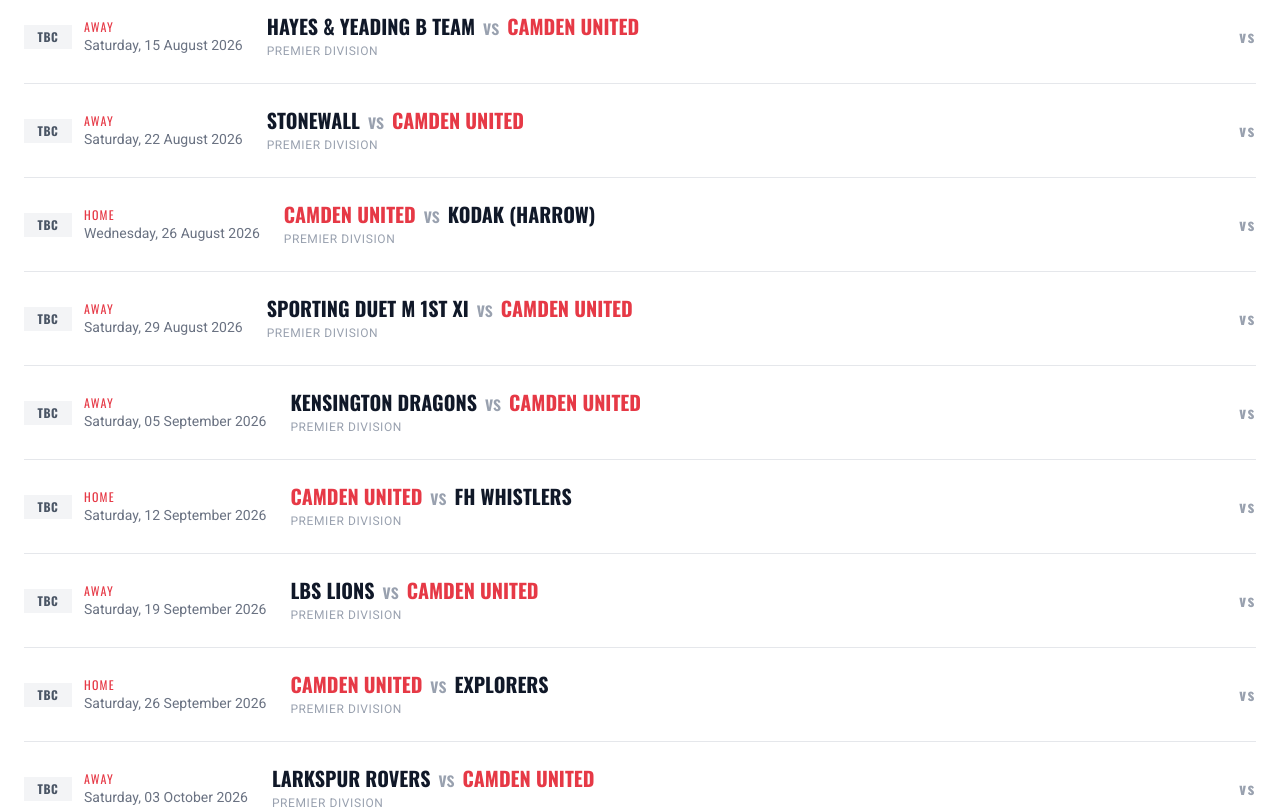
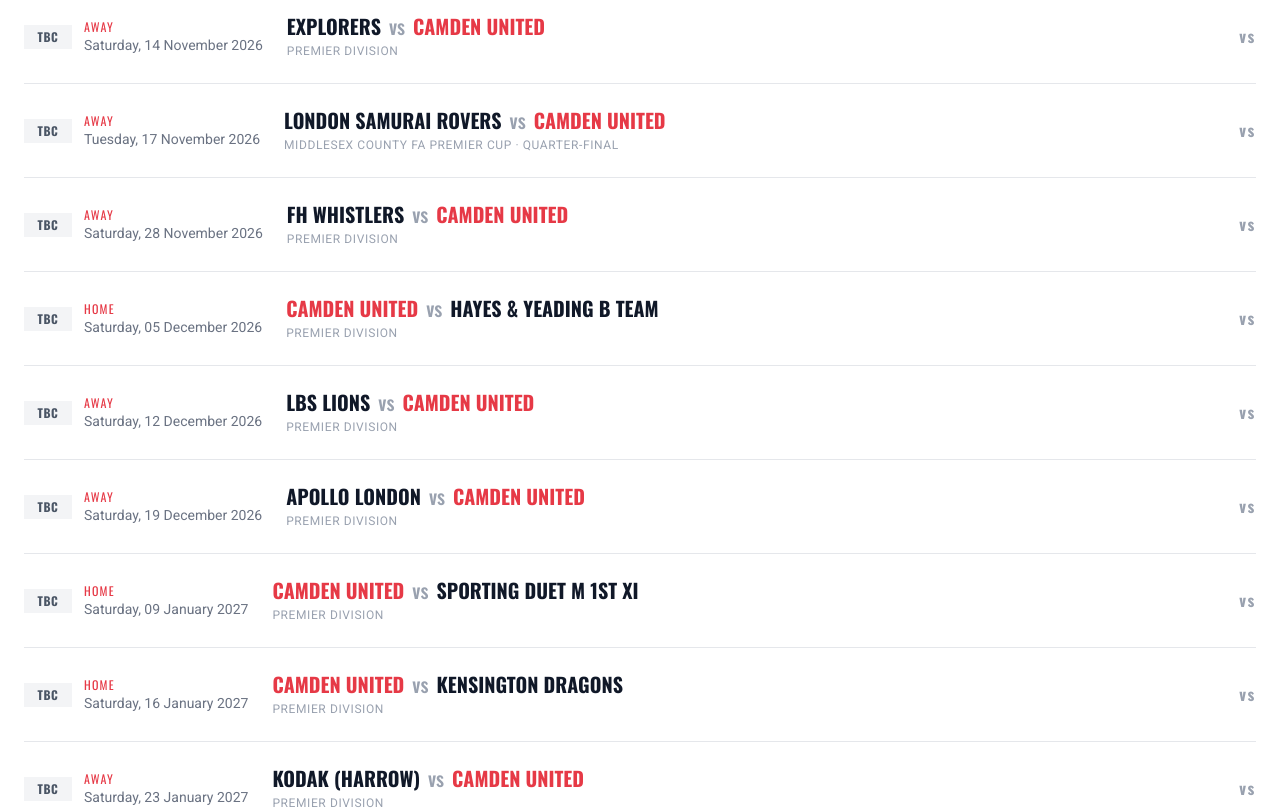
Before and after one commit to trenchsheikh/camden-united, a Next.js app: page /games in a window 1280 px wide. Shown: the part 540-1349 px from the top of the page. Built offline with nearby package versions, Linux system fonts and the light colour scheme.

Commit message:
Replace outdated Camden United fixtures with November–January schedule

```diff
--- a/src/data/fixtures.js
+++ b/src/data/fixtures.js
@@ -1,136 +1,137 @@
 export const MITOO_SOURCE_URL =
   'https://mitoofootball.com/TeamHist.cfm?CI=68&DivisionID=64&TblName=Matches&LeagueCode=MDX2026';
 
-/** Premier Division fixtures for Camden United (from mitoofootball). */
+/** Camden United fixtures transcribed from the November 2026 schedule screenshots. */
 export const fixtures = [
   {
-    id: '2026-08-15-hayes-yeading',
-    date: 'Saturday, 15 August 2026',
-    home: 'Hayes & Yeading B Team',
-    away: 'Camden United',
-    homeScore: null,
-    awayScore: null,
-    opponent: 'Hayes & Yeading B Team',
-    venue: 'Away',
-    played: false,
-    result: 'fixture',
-    competition: 'Premier Division',
+    "id": "2026-11-14-explorers",
+    "date": "Saturday, 14 November 2026",
+    "dateISO": "2026-11-14",
+    "home": "Explorers",
+    "away": "Camden United",
+    "homeScore": null,
+    "awayScore": null,
+    "opponent": "Explorers",
+    "venue": "Away",
+    "played": false,
+    "result": "fixture",
+    "competition": "Premier Division"
   },
   {
-    id: '2026-08-22-stonewall',
-    date: 'Saturday, 22 August 2026',
-    home: 'Stonewall',
-    away: 'Camden United',
-    homeScore: null,
-    awayScore: null,
-    opponent: 'Stonewall',
-    venue: 'Away',
-    played: false,
-    result: 'fixture',
-    competition: 'Premier Division',
+    "id": "2026-11-17-london-samurai-rovers",
+    "date": "Tuesday, 17 November 2026",
+    "dateISO": "2026-11-17",
+    "home": "London Samurai Rovers",
+    "away": "Camden United",
+    "homeScore": null,
+    "awayScore": null,
+    "opponent": "London Samurai Rovers",
+    "venue": "Away",
+    "played": false,
+    "result": "fixture",
+    "competition": "Middlesex County FA Premier Cup · Quarter-final",
+    "kickoff": "7:45 PM",
+    "ground": "Hanworth Villa FC"
   },
   {
-    id: '2026-08-26-kodak',
-    date: 'Wednesday, 26 August 2026',
-    home: 'Camden United',
-    away: 'Kodak (Harrow)',
-    homeScore: null,
-    awayScore: null,
-    opponent: 'Kodak (Harrow)',
-    venue: 'Home',
-    played: false,
-    result: 'fixture',
-    competition: 'Premier Division',
+    "id": "2026-11-28-fh-whistlers",
+    "date": "Saturday, 28 November 2026",
+    "dateISO": "2026-11-28",
+    "home": "FH Whistlers",
+    "away": "Camden United",
+    "homeScore": null,
+    "awayScore": null,
+    "opponent": "FH Whistlers",
+    "venue": "Away",
+    "played": false,
+    "result": "fixture",
+    "competition": "Premier Division",
+    "ground": "Brentham Club"
   },
   {
-    id: '2026-08-29-sporting-duet',
-    date: 'Saturday, 29 August 2026',
-    home: 'Sporting Duet M 1st XI',
-    away: 'Camden United',
-    homeScore: null,
-    awayScore: null,
-    opponent: 'Sporting Duet M 1st XI',
-    venue: 'Away',
-    played: false,
-    result: 'fixture',
-    competition: 'Premier Division',
+    "id": "2026-12-05-hayes-yeading",
+    "date": "Saturday, 05 December 2026",
+    "dateISO": "2026-12-05",
+    "home": "Camden United",
+    "away": "Hayes & Yeading B Team",
+    "homeScore": null,
+    "awayScore": null,
+    "opponent": "Hayes & Yeading B Team",
+    "venue": "Home",
+    "played": false,
+    "result": "fixture",
+    "competition": "Premier Division"
   },
   {
-    id: '2026-09-05-kensington',
-    date: 'Saturday, 05 September 2026',
-    home: 'Kensington Dragons',
-    away: 'Camden United',
-    homeScore: null,
-    awayScore: null,
-    opponent: 'Kensington Dragons',
-    venue: 'Away',
-    played: false,
-    result: 'fixture',
-    competition: 'Premier Division',
+    "id": "2026-12-12-lbs-lions",
+    "date": "Saturday, 12 December 2026",
+    "dateISO": "2026-12-12",
+    "home": "LBS Lions",
+    "away": "Camden United",
+    "homeScore": null,
+    "awayScore": null,
+    "opponent": "LBS Lions",
+    "venue": "Away",
+    "played": false,
+    "result": "fixture",
+    "competition": "Premier Division",
+    "ground": "Gunnersbury Park Sports Hub"
   },
   {
-    id: '2026-09-12-fh-whistlers',
-    date: 'Saturday, 12 September 2026',
-    home: 'Camden United',
-    away: 'FH Whistlers',
-    homeScore: null,
-    awayScore: null,
-    opponent: 'FH Whistlers',
-    venue: 'Home',
-    played: false,
-    result: 'fixture',
-    competition: 'Premier Division',
+    "id": "2026-12-19-apollo-london",
+    "date": "Saturday, 19 December 2026",
+    "dateISO": "2026-12-19",
+    "home": "Apollo London",
+    "away": "Camden United",
+    "homeScore": null,
+    "awayScore": null,
+    "opponent": "Apollo London",
+    "venue": "Away",
+    "played": false,
+    "result": "fixture",
+    "competition": "Premier Division",
+    "ground": "Broadfields Sports Ground"
   },
   {
-    id: '2026-09-19-lbs-lions',
-    date: 'Saturday, 19 September 2026',
-    home: 'LBS Lions',
-    away: 'Camden United',
-    homeScore: null,
-    awayScore: null,
-    opponent: 'LBS Lions',
-    venue: 'Away',
-    played: false,
-    result: 'fixture',
-    competition: 'Premier Division',
+    "id": "2027-01-09-sporting-duet",
+    "date": "Saturday, 09 January 2027",
+    "dateISO": "2027-01-09",
+    "home": "Camden United",
+    "away": "Sporting Duet M 1st XI",
+    "homeScore": null,
+    "awayScore": null,
+    "opponent": "Sporting Duet M 1st XI",
+    "venue": "Home",
+    "played": false,
+    "result": "fixture",
+    "competition": "Premier Division"
   },
   {
-    id: '2026-09-26-explorers',
-    date: 'Saturday, 26 September 2026',
-    home: 'Camden United',
-    away: 'Explorers',
-    homeScore: null,
-    awayScore: null,
-    opponent: 'Explorers',
-    venue: 'Home',
-    played: false,
-    result: 'fixture',
-    competition: 'Premier Division',
+    "id": "2027-01-16-kensington-dragons",
+    "date": "Saturday, 16 January 2027",
+    "dateISO": "2027-01-16",
+    "home": "Camden United",
+    "away": "Kensington Dragons",
+    "homeScore": null,
+    "awayScore": null,
+    "opponent": "Kensington Dragons",
+    "venue": "Home",
+    "played": false,
+    "result": "fixture",
+    "competition": "Premier Division"
   },
   {
-    id: '2026-10-03-larkspur',
-    date: 'Saturday, 03 October 2026',
-    home: 'Larkspur Rovers',
-    away: 'Camden United',
-    homeScore: null,
-    awayScore: null,
-    opponent: 'Larkspur Rovers',
-    venue: 'Away',
-    played: false,
-    result: 'fixture',
-    competition: 'Premier Division',
-  },
-  {
-    id: '2026-10-10-hayes-hillingdon',
-    date: 'Saturday, 10 October 2026',
-    home: 'Camden United',
-    away: 'Hayes & Hillingdon',
-    homeScore: null,
-    awayScore: null,
-    opponent: 'Hayes & Hillingdon',
-    venue: 'Home',
-    played: false,
-    result: 'fixture',
-    competition: 'Premier Division',
-  },
+    "id": "2027-01-23-kodak",
+    "date": "Saturday, 23 January 2027",
+    "dateISO": "2027-01-23",
+    "home": "Kodak (Harrow)",
+    "away": "Camden United",
+    "homeScore": null,
+    "awayScore": null,
+    "opponent": "Kodak (Harrow)",
+    "venue": "Away",
+    "played": false,
+    "result": "fixture",
+    "competition": "Premier Division"
+  }
 ];
```
